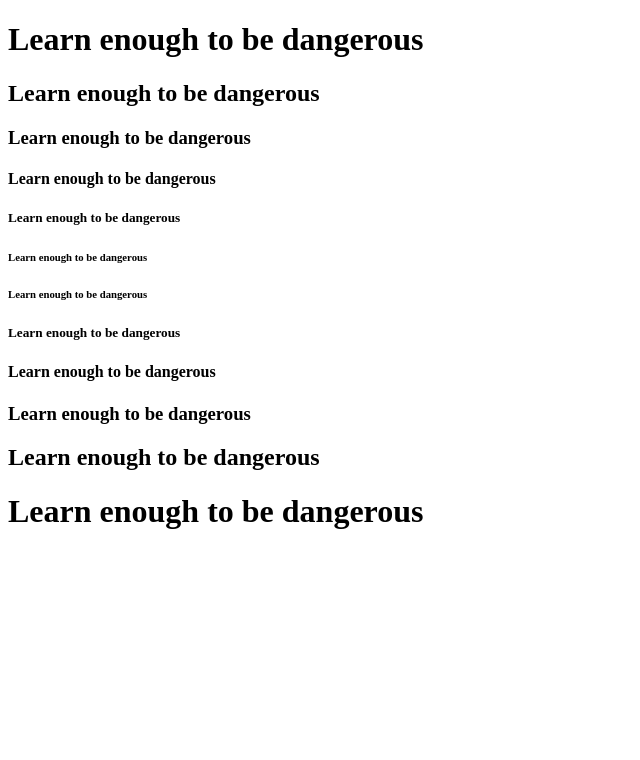
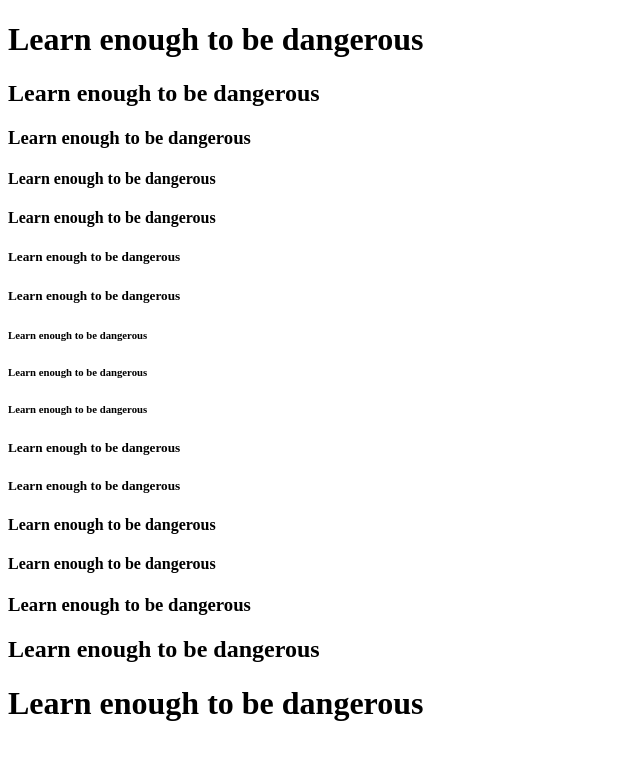
Before and after one commit to Romanoffski/Romanoffski.github.io, a plain HTML site: page index.html in a window 1280 px wide. Shown: the whole page, without its empty margins (0-640 px from the left). Drawn offline with Linux system fonts and the light colour scheme.

Commit message:
Update index.html

```diff
--- a/index.html
+++ b/index.html
@@ -16,11 +16,15 @@
 	<h2>Learn enough to be dangerous<h2>
 	<h3>Learn enough to be dangerous<h3>
 	<h4>Learn enough to be dangerous<h4>
+	<h4>Learn enough to be dangerous<h4>
+	<h5>Learn enough to be dangerous<h5>
 	<h5>Learn enough to be dangerous<h5>
 	<h6>Learn enough to be dangerous<h6>
-
+	<h6>Learn enough to be dangerous<h6>
 	<h6>Learn enough to be dangerous<h6>
 	<h5>Learn enough to be dangerous<h5>
+	<h5>Learn enough to be dangerous<h5>
+	<h4>Learn enough to be dangerous<h4>
 	<h4>Learn enough to be dangerous<h4>
 	<h3>Learn enough to be dangerous<h3>
 	<h2>Learn enough to be dangerous<h2>
```
